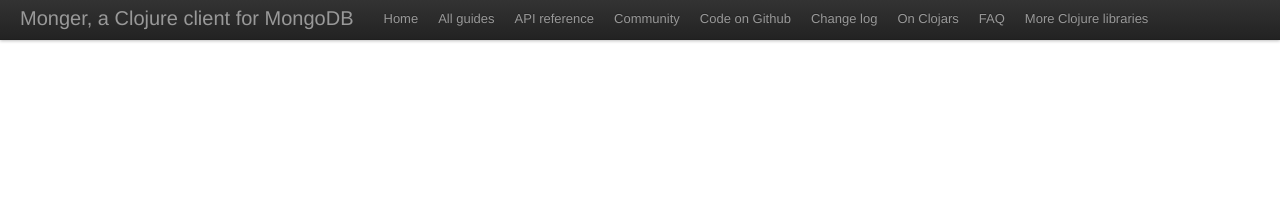
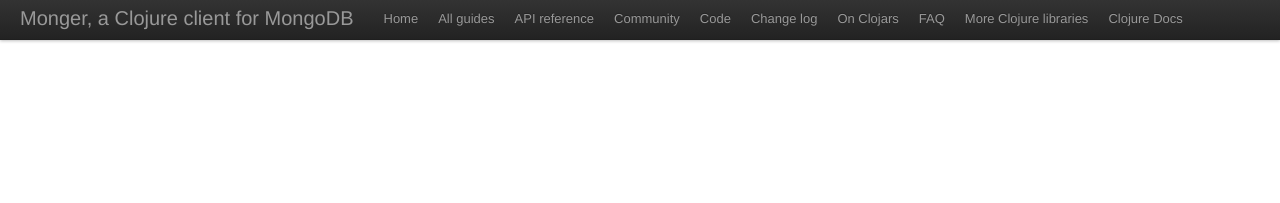
Before and after one commit to clojurewerkz/monger.docs, a Jekyll site: the page built from index.html, in a window 1280 px wide. Shown: the top 203 px of the page. Built offline with Jekyll 4.4.1, drawn with Linux system fonts in a browser that asks for light colours; some web fonts are replaced.

Commit message:
Link to clojure-doc.org as an experiment

```diff
--- a/_layouts/article.html
+++ b/_layouts/article.html
@@ -51,7 +51,7 @@
                 <a href='/articles/community.html'>Community</a>
               </li>
               <li>
-                <a href='https://github.com/michaelklishin/monger'>Code on Github</a>
+                <a href='https://github.com/michaelklishin/monger'>Code</a>
               </li>
               <li>
                 <a href="https://github.com/michaelklishin/monger/blob/master/ChangeLog.md">Change log</a>
@@ -60,10 +60,10 @@
                 <a href="https://clojars.org/com.novemberain/monger">On Clojars</a>
               </li>
               <li>
-                <a href='/articles/faq.html'>FAQ</a>
+                <a href='http://clojurewerkz.org'>More Clojure libraries</a>
               </li>
               <li>
-                <a href='http://clojurewerkz.org'>More Clojure libraries</a>
+                <a href='http://clojure-doc.org'>Clojure Docs</a>
               </li>
             </ul>
           </div>
--- a/_layouts/default.html
+++ b/_layouts/default.html
@@ -51,7 +51,7 @@
                 <a href='/articles/community.html'>Community</a>
               </li>
               <li>
-                <a href='https://github.com/michaelklishin/monger'>Code on Github</a>
+                <a href='https://github.com/michaelklishin/monger'>Code</a>
               </li>
               <li>
                 <a href="https://github.com/michaelklishin/monger/blob/master/ChangeLog.md">Change log</a>
@@ -64,6 +64,9 @@
               </li>
               <li>
                 <a href='http://clojurewerkz.org'>More Clojure libraries</a>
+              </li>
+              <li>
+                <a href='http://clojure-doc.org'>Clojure Docs</a>
               </li>
             </ul>
           </div>
```
